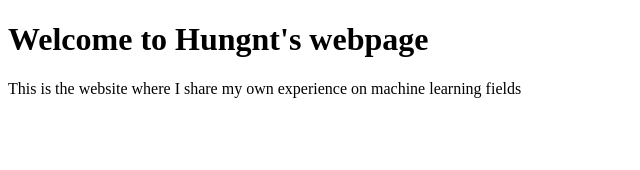
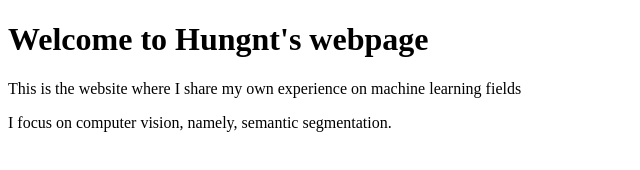
Before and after one commit to Hung20736/lecture1, a plain HTML site: page index.html in a window 1280 px wide. Shown: the whole page, without its empty margins (0-640 px from the left). Drawn offline with Linux system fonts and the light colour scheme.

Commit message:
added new line index.html

```diff
--- a/index.html
+++ b/index.html
@@ -6,5 +6,6 @@
     <body>
         <h1>Welcome to Hungnt's webpage</h1>
         <p>This is the website where I share my own experience on machine learning fields</p>
+        <p>I focus on computer vision, namely, semantic segmentation.
     </body>
 </html>
```
